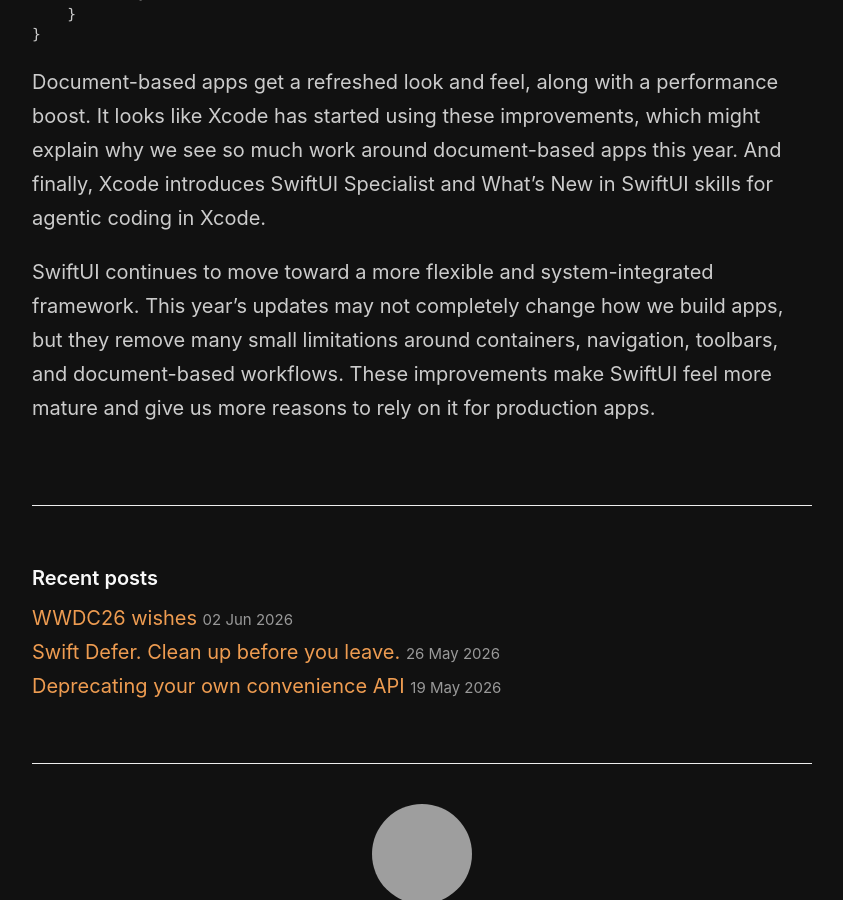
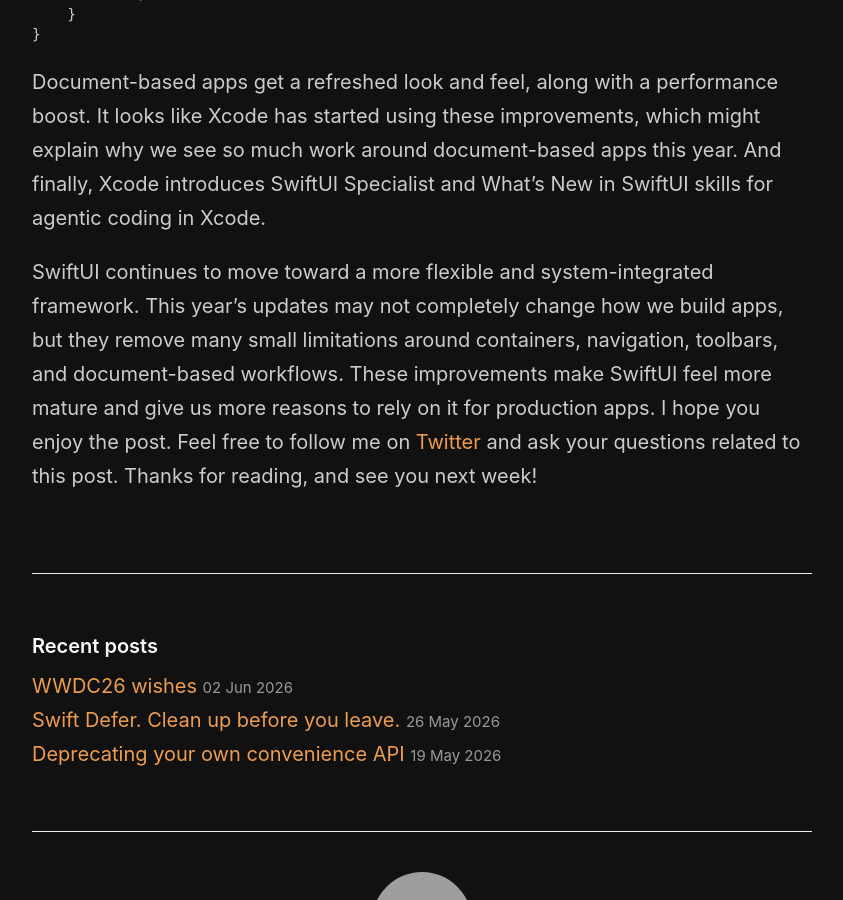
Before and after one commit to mecid/mecid.github.io, a Jekyll site: the page built from _posts/2026-06-09-what-is-new-in-swiftui-after-wwdc26.md, in a window 1280 px wide and 900 px high, scrolled down 3677 px, cut to the strip 0-900 px from the top of the window. Shown: the whole strip, without its empty margins (218-1061 px from the left). Built offline with Jekyll 4.4.1, drawn with Linux system fonts in a browser that asks for light colours; grey boxes are pictures that could not be loaded.

Commit message:
conclusion tuned for wwdc 26 post

```diff
--- a/_posts/2026-06-09-what-is-new-in-swiftui-after-wwdc26.md
+++ b/_posts/2026-06-09-what-is-new-in-swiftui-after-wwdc26.md
@@ -148,4 +148,4 @@
 
 Document-based apps get a refreshed look and feel, along with a performance boost. It looks like Xcode has started using these improvements, which might explain why we see so much work around document-based apps this year. And finally, Xcode introduces SwiftUI Specialist and What’s New in SwiftUI skills for agentic coding in Xcode.
 
-SwiftUI continues to move toward a more flexible and system-integrated framework. This year’s updates may not completely change how we build apps, but they remove many small limitations around containers, navigation, toolbars, and document-based workflows. These improvements make SwiftUI feel more mature and give us more reasons to rely on it for production apps.
+SwiftUI continues to move toward a more flexible and system-integrated framework. This year’s updates may not completely change how we build apps, but they remove many small limitations around containers, navigation, toolbars, and document-based workflows. These improvements make SwiftUI feel more mature and give us more reasons to rely on it for production apps. I hope you enjoy the post. Feel free to follow me on [Twitter](https://twitter.com/mecid) and ask your questions related to this post. Thanks for reading, and see you next week!
```
